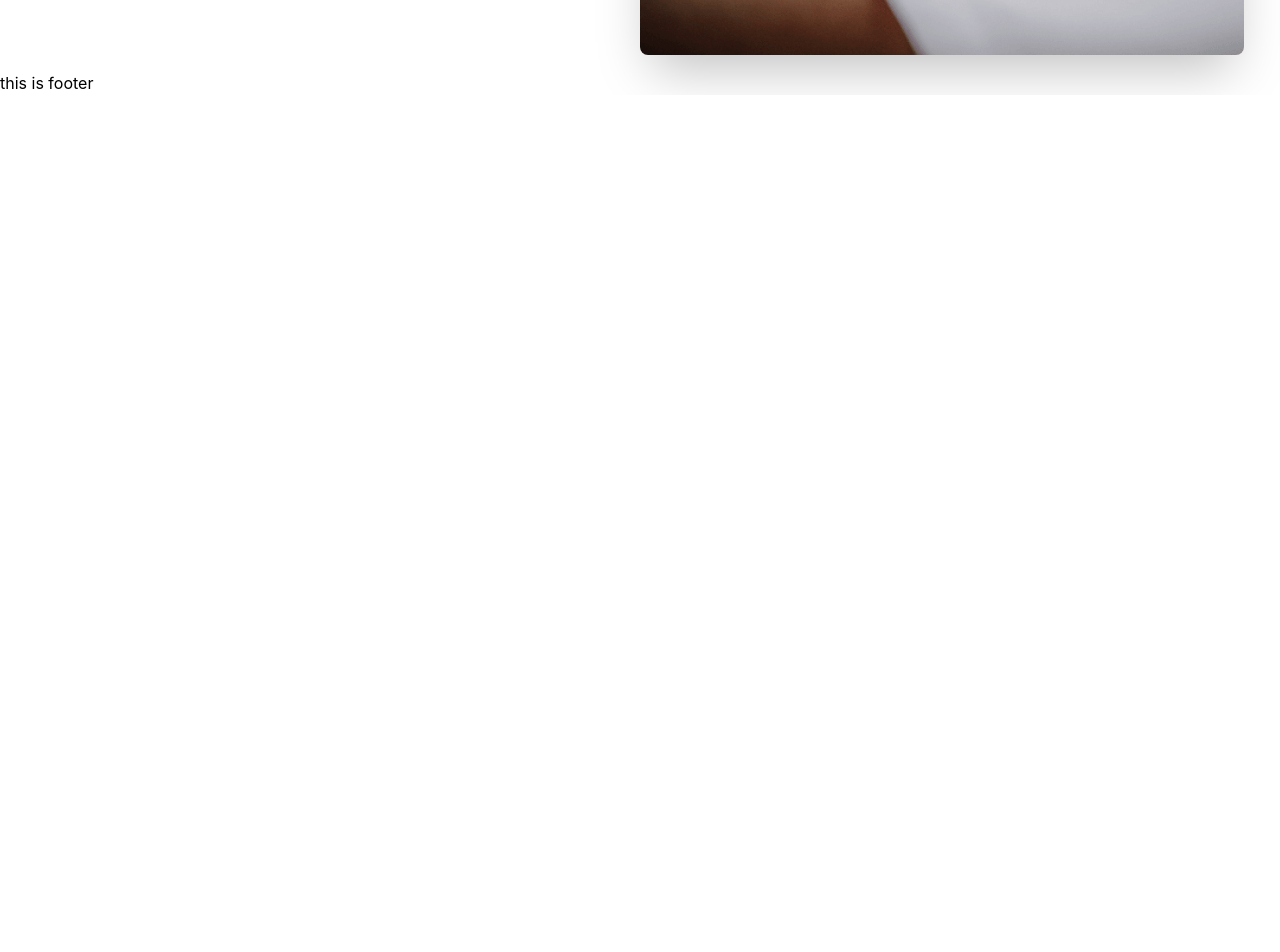
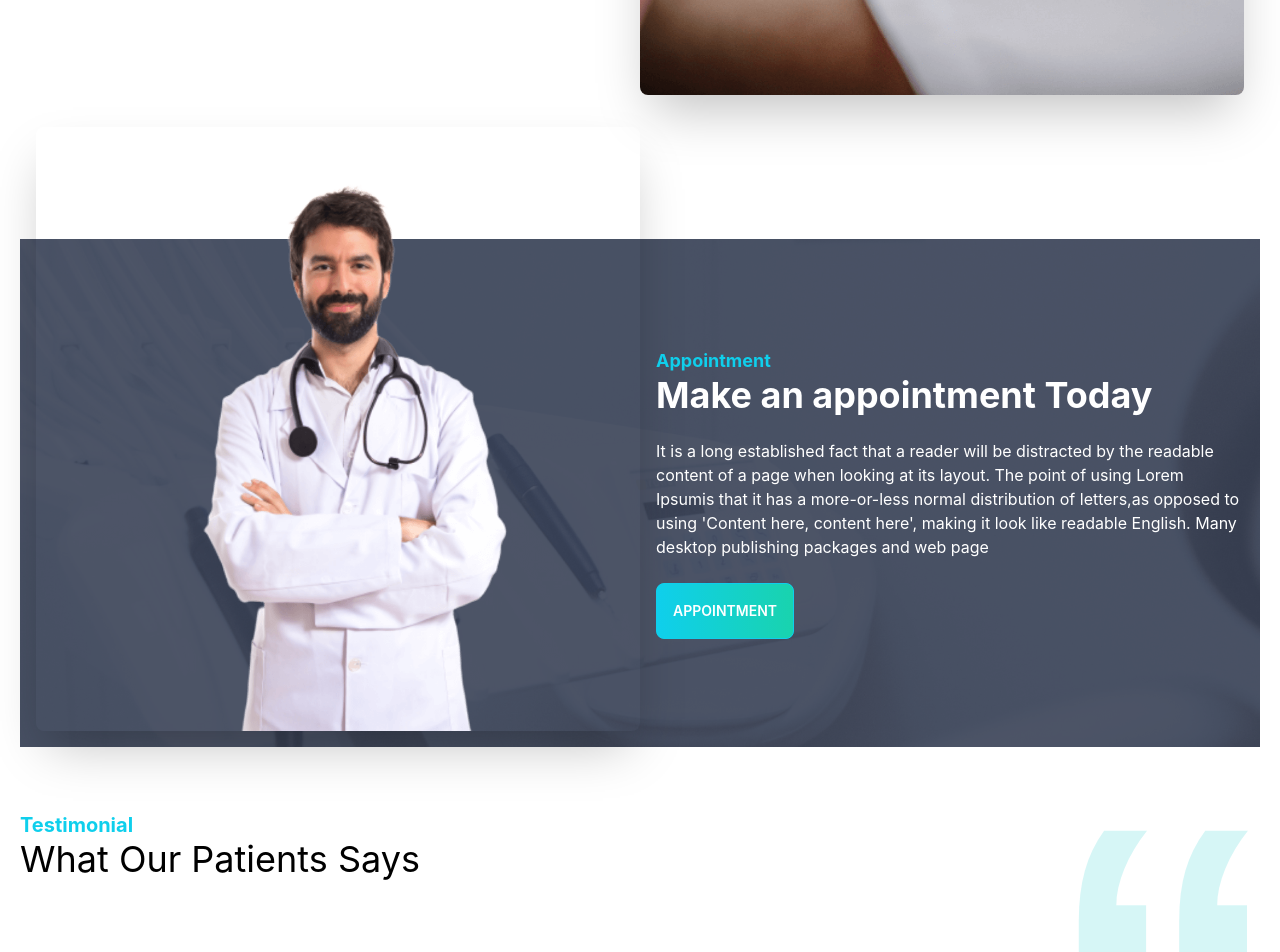
Before and after one commit to tanvirrifat1/doctors-portal-client, a React (Create React App) app: page / in a window 1280 px wide. Shown: the part 1840-2792 px from the top of the page. Before the commit the page ends 1935 px from the top, so only its background shows below. Built offline with nearby package versions, Linux system fonts and the light colour scheme.

Commit message:
added 1st part

```diff
--- a/src/Pages/Home/Banner/Banner.js
+++ b/src/Pages/Home/Banner/Banner.js
@@ -1,17 +1,16 @@
 import React from 'react';
 import chair from '../../../assets/images/chair.png'
+import PrimaryButtons from '../../../components/PrimaryButtons/PrimaryButtons';
 
 const Banner = () => {
     return (
-        <div>
         <div className="hero">
             <div className="hero-content flex-col lg:flex-row-reverse">
                 <img src={chair} className=" rounded-lg lg:w-1/2 shadow-2xl" alt='' />
                 <div>
                     <h1 className="text-5xl font-bold">Your New Smile Starts Here</h1>
                     <p className="py-6">Lorem Ipsum is simply dummy text of the printing and typesetting industry. Lorem Ipsum has been the industry's standard dummy text ever since the</p>
-                        <button className="btn btn-primary h-14 bg-gradient-to-r from-primary to-secondary text-white">Get Started</button>
-                    </div>
+                    <PrimaryButtons>Getting Started</PrimaryButtons>
                 </div>
             </div>
         </div>
--- /dev/null
+++ b/src/Pages/Home/ContactUs/ContactUs.js
@@ -0,0 +1,27 @@
+import React from 'react';
+import appointment from '../../../assets/images/appointment.png'
+import PrimaryButtons from '../../../components/PrimaryButtons/PrimaryButtons';
+
+
+const ContactUs = () => {
+    return (
+        <section className='mt-32'
+            style={{
+                background: `url(${appointment})`
+            }}
+        >
+            <div className="flex items-center justify-center text-cente">
+                <form novalidate="" action="" className="flex flex-col w-full max-w-lg p-12 rounded shadow-lg dark:text-gray-100 ng-untouched ng-pristine ng-valid">
+                    <input id="username" type="text" placeholder='Email Address' className="flex  items-center h-12 px-4 mt-4 rounded focus:outline-none focus:ring-2 dark:text-gray-900 focus:dark:border-violet-400 focus:ring-violet-400" />
+                    <input id="password" type="password" placeholder='Subject' className="flex  items-center h-12 px-4 mt-4 rounded focus:outline-none focus:ring-2 dark:text-gray-900 focus:dark:border-violet-400 focus:ring-violet-400" />
+                    <input id="password" type="password" placeholder='Your message' className="flex items-center h-36 px-4 mt-4 rounded focus:outline-none focus:ring-2 dark:text-gray-900 focus:dark:border-violet-400 focus:ring-violet-400" />
+                    <div className="flex justify-center mt-6 space-x-2 text-xs">
+                        <PrimaryButtons>Submit</PrimaryButtons>
+                    </div>
+                </form>
+            </div>
+        </section>
+    );
+};
+
+export default ContactUs;
--- a/src/Pages/Home/Home/Home.js
+++ b/src/Pages/Home/Home/Home.js
@@ -1,8 +1,11 @@
 import React from 'react';
 import Banner from '../Banner/Banner';
+import ContactUs from '../ContactUs/ContactUs';
 import InfoCards from '../Infocards/InfoCards';
+import MakeAppoinment from '../MakeAppoinment/MakeAppoinment';
 import Other from '../Other/Other';
 import Services from '../Services/Services';
+import Testimonial from '../Testimonial/Testimonial';
 
 const Home = () => {
     return (
@@ -11,6 +14,9 @@
             <InfoCards></InfoCards>
             <Services></Services>
             <Other></Other>
+            <MakeAppoinment></MakeAppoinment>
+            <Testimonial></Testimonial>
+            <ContactUs></ContactUs>
         </div>
     );
 };
--- /dev/null
+++ b/src/Pages/Home/MakeAppoinment/MakeAppoinment.js
@@ -0,0 +1,28 @@
+import React from 'react';
+import doctor from '../../../assets/images/doctor.png'
+import appointment from '../../../assets/images/appointment.png'
+import PrimaryButtons from '../../../components/PrimaryButtons/PrimaryButtons';
+
+const MakeAppoinment = () => {
+    return (
+        <section className='mt-32'
+            style={{
+                background: `url(${appointment})`
+            }}
+        >
+            <div className="hero ">
+                <div className="hero-content flex-col lg:flex-row">
+                    <img src={doctor} className="-mt-32 lg:w-1/2 hidden md:block rounded-lg shadow-2xl" alt='' />
+                    <div>
+                        <h4 className='text-lg text-primary font-bold'>Appointment</h4>
+                        <h1 className="text-white text-4xl font-bold">Make an appointment Today</h1>
+                        <p className=" text-white py-6">It is a long established fact that a reader will be distracted by the readable content of a page when looking at its layout. The point of using Lorem Ipsumis that it has a more-or-less normal distribution of letters,as opposed to using 'Content here, content here', making it look like readable English. Many desktop publishing packages and web page</p>
+                        <PrimaryButtons>Appointment</PrimaryButtons>
+                    </div>
+                </div>
+            </div>
+        </section>
+    );
+};
+
+export default MakeAppoinment;
--- a/src/Pages/Home/Other/Other.js
+++ b/src/Pages/Home/Other/Other.js
@@ -3,9 +3,7 @@
 
 const Other = () => {
     return (
-        <div>
-            <div>
-                <div className="hero">
+        <div className="hero mt-10">
             <div className="hero-content flex-col lg:flex-row-reverse">
                 <img src={image} className=" rounded-lg lg:w-1/2 shadow-2xl" alt='' />
                 <div>
@@ -15,8 +13,6 @@
                 </div>
             </div>
         </div>
-            </div>
-        </div>
     );
 };
 
--- /dev/null
+++ b/src/Pages/Home/Testimonial/Reviews.js
@@ -0,0 +1,29 @@
+import React from 'react';
+
+const Reviews = ({ review }) => {
+
+    const { img, location, name, review: userReview } = review;
+
+    return (
+        <div>
+            <div className="card shadow-xl">
+                <div className="card-body">
+                    <p>{userReview}</p>
+                    <div className="flex items-center mt-6">
+                        <div className="avatar mr-6">
+                            <div className="w-16 rounded-full ring ring-primary ring-offset-base-100 ring-offset-2">
+                                <img src={img} alt='' />
+                            </div>
+                        </div>
+                        <div>
+                            <h5 className="text-lg">{name}</h5>
+                            <p>{location}</p>
+                        </div>
+                    </div>
+                </div>
+            </div>
+        </div>
+    );
+};
+
+export default Reviews;
--- /dev/null
+++ b/src/Pages/Home/Testimonial/Testimonial.js
@@ -0,0 +1,58 @@
+import React from 'react';
+import quote from '../../../assets/icons/quote.svg'
+import people1 from '../../../assets/images/people1.png'
+import people2 from '../../../assets/images/people2.png'
+import people3 from '../../../assets/images/people3.png'
+import Reviews from './Reviews';
+
+
+const Testimonial = () => {
+
+    const reviews = [
+        {
+            _id: 1,
+            name: 'Winson Herry',
+            img: people1,
+            review: 'It is a long established fact that by the readable content of a lot layout. The point of using Lorem a more-or-less normal distribu to using Content here, content',
+            location: 'California'
+        },
+        {
+            _id: 2,
+            name: 'Winson Herry',
+            img: people2,
+            review: 'It is a long established fact that by the readable content of a lot layout. The point of using Lorem a more-or-less normal distribu to using Content here, content',
+            location: 'California'
+        },
+        {
+            _id: 3,
+            name: 'Winson Herry',
+            img: people3,
+            review: 'It is a long established fact that by the readable content of a lot layout. The point of using Lorem a more-or-less normal distribu to using Content here, content',
+            location: 'California'
+        },
+    ]
+
+    return (
+        <section className='my-16'>
+            <div className='flex justify-between'>
+                <div>
+                    <h4 className="text-xl text-primary font-bold">Testimonial</h4>
+                    <h2 className="text-4xl">What Our Patients Says</h2>
+                </div>
+                <figure>
+                    <img className='w-24 lg:w-48' src={quote} alt="" />
+                </figure>
+            </div>
+            <div className='grid grid-cols-1 sm:grid-cols-2 lg:grid-cols-3 gap-6'>
+                {
+                    reviews.map(review => <Reviews
+                        key={review._id}
+                        review={review}
+                    ></Reviews>)
+                }
+            </div>
+        </section>
+    );
+};
+
+export default Testimonial;
--- a/src/Pages/Shared/Footer/Footer.js
+++ b/src/Pages/Shared/Footer/Footer.js
@@ -1,9 +1,42 @@
 import React from 'react';
+import { Link } from 'react-router-dom';
+import footer from '../../../assets/images/footer.png'
 
 const Footer = () => {
     return (
-        <div>
-            <h2>this is footer</h2>
+        <div className='mt-10'>
+            <footer
+                style={{
+                    background: `url(${footer})`,
+                    backgroundSize: 'cover'
+                }}
+                className="p-10 ">
+                <div className='footer '>
+                    <div>
+                        <span className="footer-title">Services</span>
+                        <Link className="link link-hover">Branding</Link>
+                        <Link className="link link-hover">Design</Link>
+                        <Link className="link link-hover">Marketing</Link>
+                        <Link className="link link-hover">Advertisement</Link>
+                    </div>
+                    <div>
+                        <span className="footer-title">Company</span>
+                        <Link className="link link-hover">About us</Link>
+                        <Link className="link link-hover">Contact</Link>
+                        <Link className="link link-hover">Jobs</Link>
+                        <Link className="link link-hover">Press kit</Link>
+                    </div>
+                    <div>
+                        <span className="footer-title">Legal</span>
+                        <Link className="link link-hover">Terms of use</Link>
+                        <Link className="link link-hover">Privacy policy</Link>
+                        <Link className="link link-hover">Cookie policy</Link>
+                    </div>
+                </div>
+                <div className='text-center mt-24'>
+                    <p className='font-bold'>Copyright 2022 All Rights Reserved</p>
+                </div>
+            </footer>
         </div>
     );
 };
--- /dev/null
+++ b/src/components/PrimaryButtons/PrimaryButtons.js
@@ -0,0 +1,10 @@
+import React from 'react';
+
+const PrimaryButtons = ({ children }) => {
+    return (
+        <button className="btn btn-primary h-14 bg-gradient-to-r from-primary to-secondary text-white">{children}</button>
+
+    );
+};
+
+export default PrimaryButtons;
```
Lines whose indentation alone changed are shown as unchanged.
